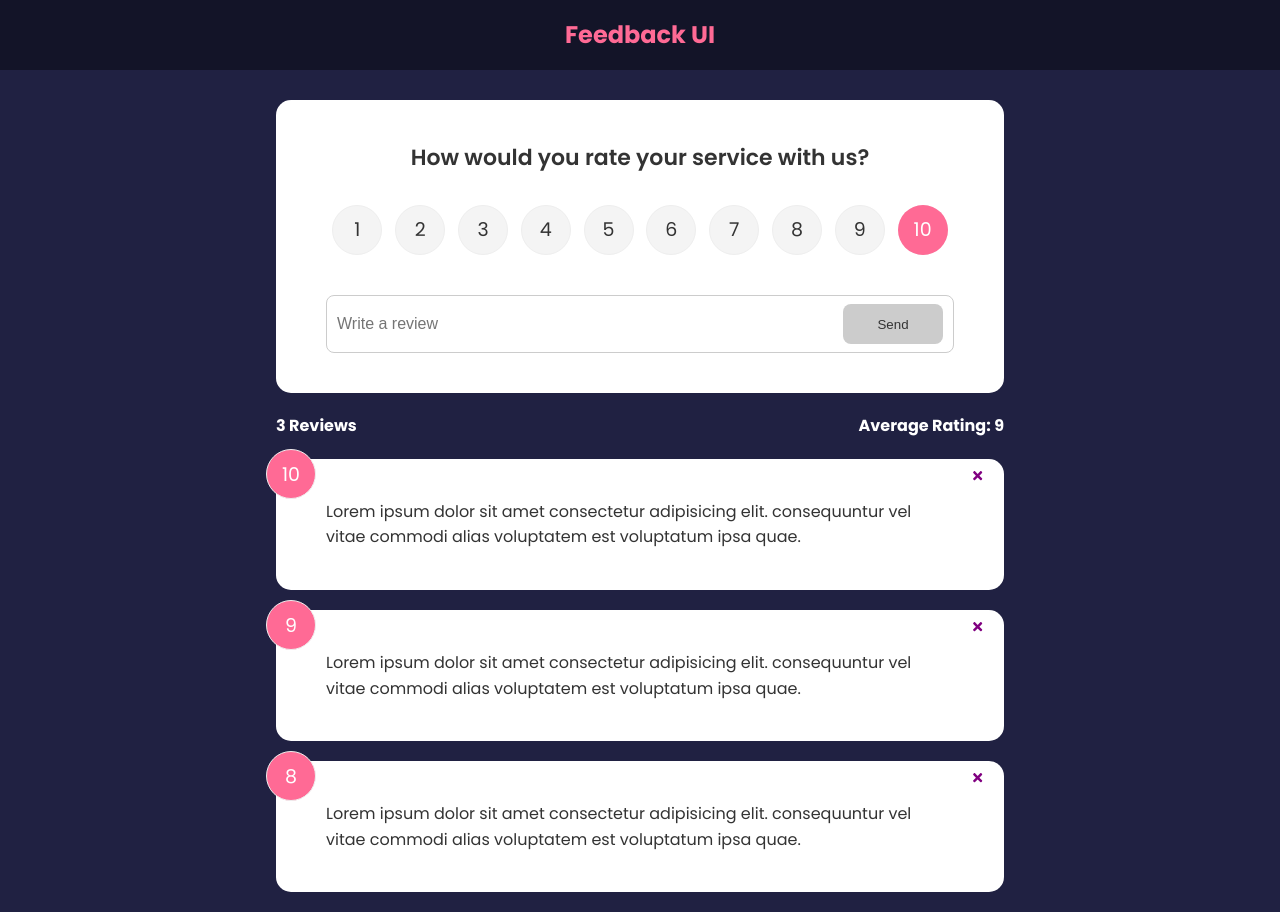
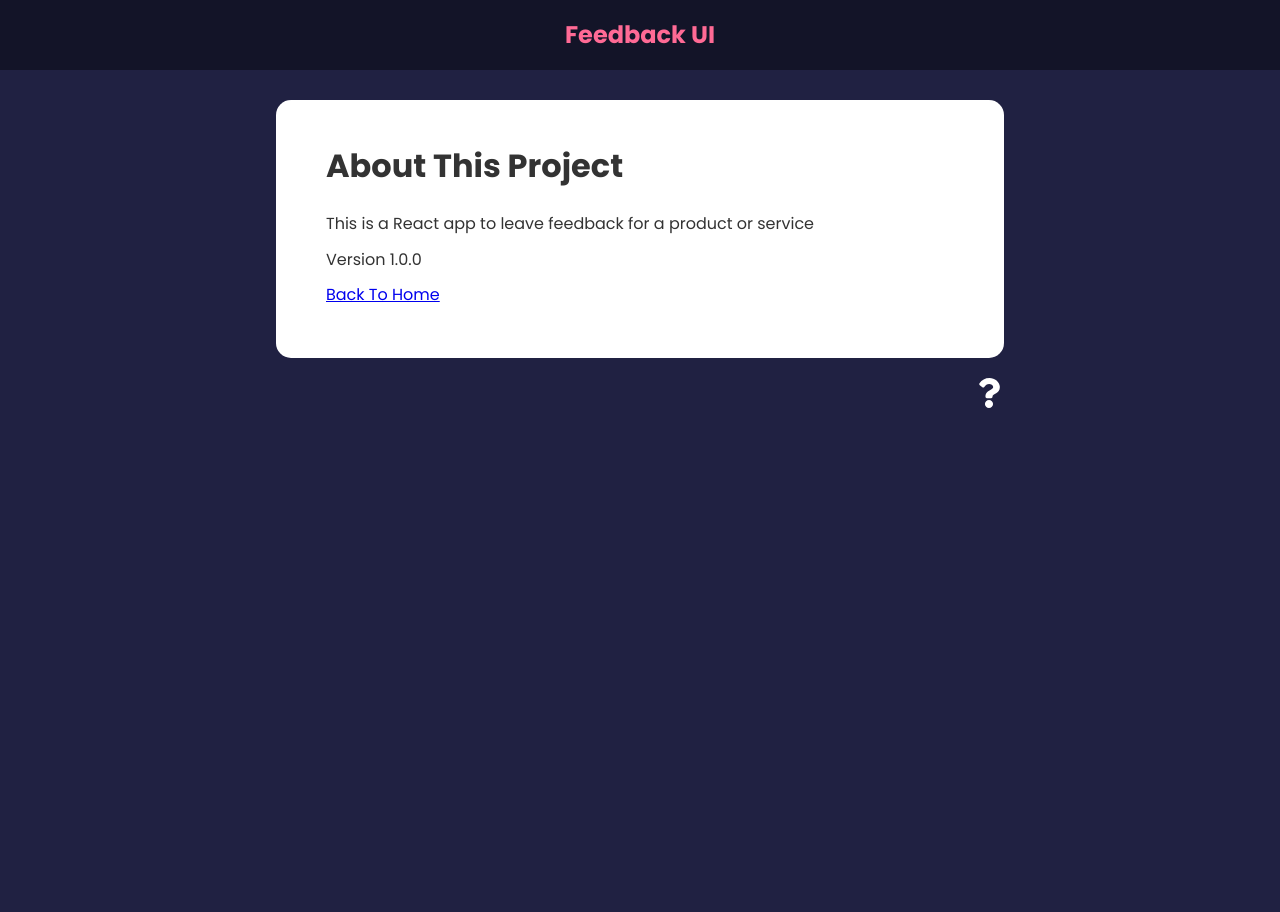
Before and after one commit to jeremyteurterie/feedback-app, a React (Vite) app: page /about in a window 1280 px wide. After the commit the page ends 800 px from the top, so only its background shows below. Built offline with nearby package versions, Linux system fonts and the light colour scheme; the HTML template or start-up script is replaced by a standard one.

Commit message:
:sparkles: Custom links

```diff
--- a/package.json
+++ b/package.json
@@ -13,6 +13,7 @@
     "react": "^18.2.0",
     "react-dom": "^18.2.0",
     "react-icons": "^4.10.1",
+    "react-router-dom": "^6.15.0",
     "uuid": "^9.0.0"
   },
   "devDependencies": {
--- a/src/App.jsx
+++ b/src/App.jsx
@@ -1,10 +1,13 @@
 import { v4 as uuidv4 } from 'uuid';
+import { BrowserRouter as Router, Route, Routes } from 'react-router-dom';
 import { useState } from 'react';
 import Header from './components/Header';
 import FeedbackList from './components/FeedbackList';
 import FeedbackData from './data/FeedbackData';
 import FeedbackStats from './components/FeedbackStats';
 import FeedbackForm from './components/FeedbackForm';
+import About from './pages/About';
+import AboutIconLink from './components/AboutIconLink';
 
 function App() {
   const [feedback, setFeedback] = useState(FeedbackData);
@@ -20,14 +23,29 @@
   };
 
   return (
-    <>
+    <Router>
       <Header />
       <div className="container">
-        <FeedbackForm handleAdd={addFeedback} />
-        <FeedbackStats feedback={feedback} />
-        <FeedbackList feedback={feedback} handleDelete={deleteFeedback} />
+        <Routes>
+          <Route
+            exact
+            path="/"
+            element={
+              <>
+                <FeedbackForm handleAdd={addFeedback} />
+                <FeedbackStats feedback={feedback} />
+                <FeedbackList
+                  feedback={feedback}
+                  handleDelete={deleteFeedback}
+                />
+              </>
+            }
+          ></Route>
+          <Route path="/about" element={<About />} />
+        </Routes>
+        <AboutIconLink />
       </div>
-    </>
+    </Router>
   );
 }
 
--- /dev/null
+++ b/src/components/AboutIconLink.jsx
@@ -0,0 +1,13 @@
+import { Link } from 'react-router-dom';
+import { FaQuestion } from 'react-icons/fa';
+
+function AboutIconLink() {
+  return (
+    <div className="about-link">
+      <Link to="/about">
+        <FaQuestion size={30} />
+      </Link>
+    </div>
+  );
+}
+export default AboutIconLink;
--- /dev/null
+++ b/src/pages/About.jsx
@@ -0,0 +1,19 @@
+import { Link } from 'react-router-dom';
+import Card from '../components/shared/Card';
+
+function About() {
+  return (
+    <Card>
+      <div className="about">
+        <h1>About This Project</h1>
+        <p>This is a React app to leave feedback for a product or service</p>
+        <p>Version 1.0.0</p>
+        <p>
+          <Link to="/">Back To Home</Link>
+        </p>
+      </div>
+    </Card>
+  );
+}
+
+export default About;
```
Also changed, not shown: 1 other file (tests, documents, lock files or other folders).
